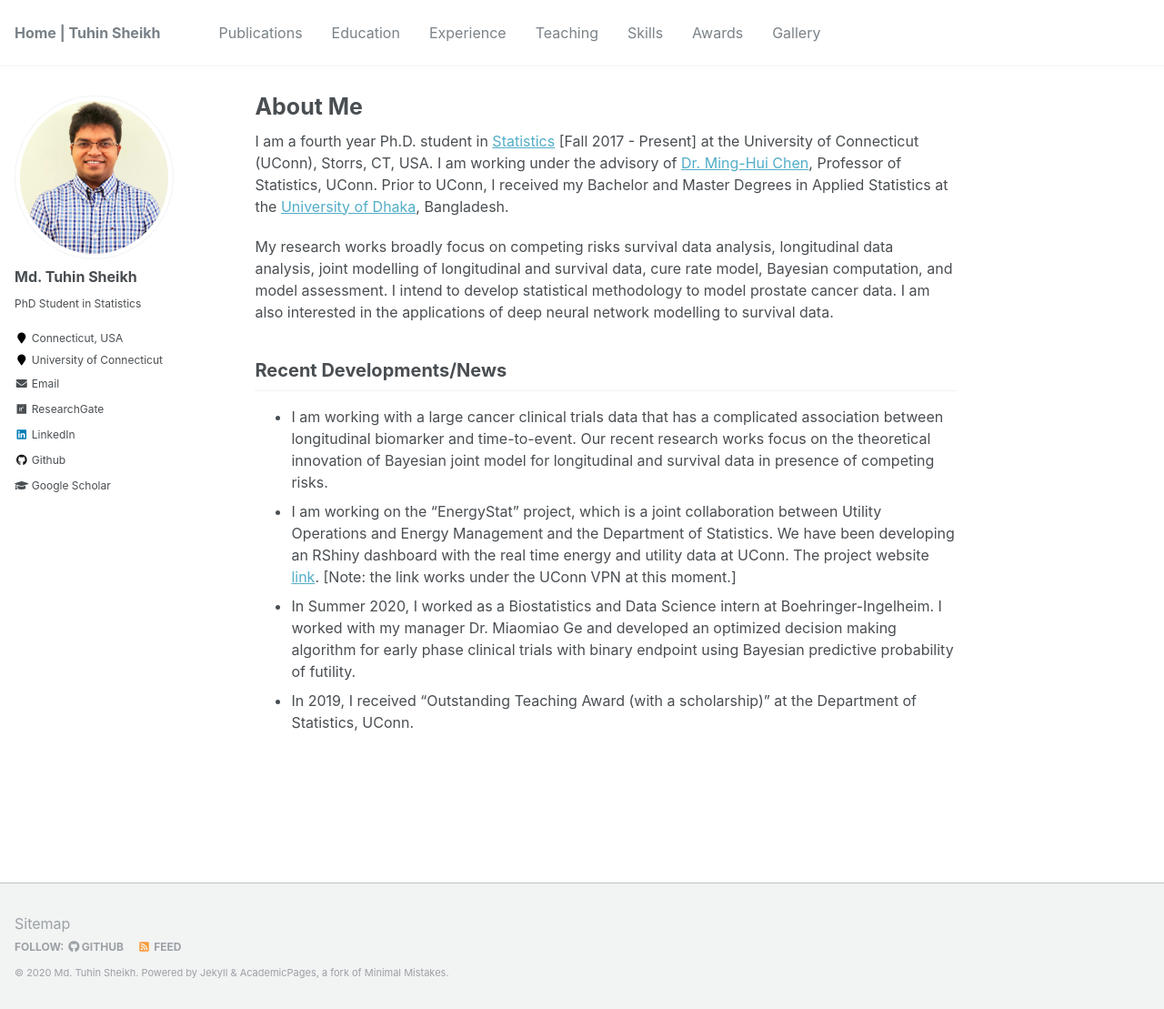
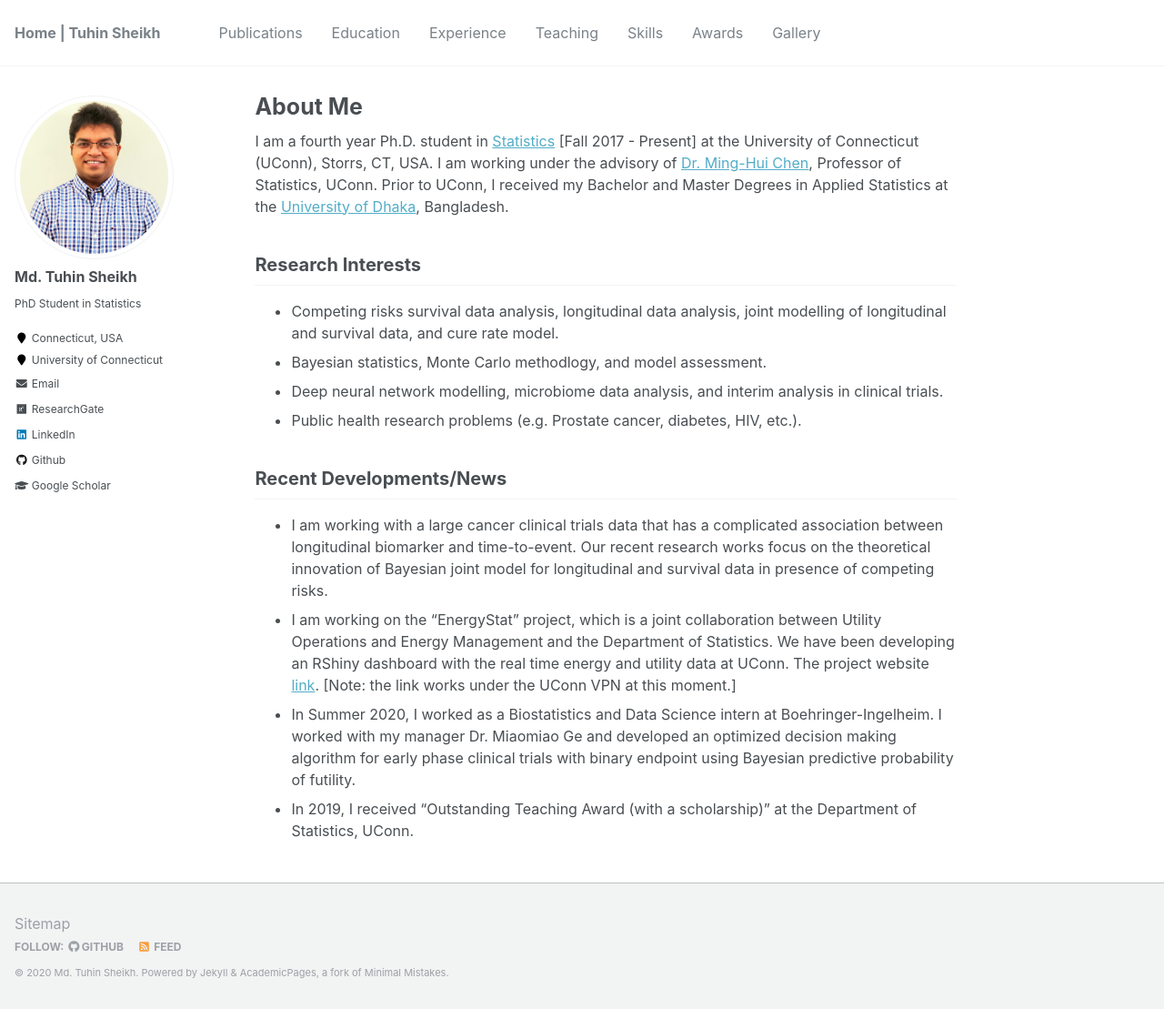
Before and after one commit to mdtuhinsheikh/mdtuhinsheikh.github.io, a Jekyll site: the page built from _pages/about.md, in a window 1280 px wide and 1109 px high. Shown: the whole window at 91% size. Built offline with Jekyll 4.4.1, drawn with Linux system fonts in a browser that asks for light colours.

Commit message:
Update about.md

```diff
--- a/_pages/about.md
+++ b/_pages/about.md
@@ -8,9 +8,15 @@ redirect_from:
   - /about.html
 ---
 I am a fourth year Ph.D. student in [Statistics](https://stat.uconn.edu/) [Fall 2017 - Present] at the University of Connecticut (UConn), Storrs, CT, USA. I am working under the advisory of [Dr. Ming-Hui Chen](http://merlot.stat.uconn.edu/~mhchen/), Professor of Statistics, UConn. Prior to UConn, I received my Bachelor and Master Degrees in Applied Statistics at the [University of Dhaka](https://www.isrt.ac.bd/people/tsheikh/), Bangladesh.
+<!---
+My research works broadly focus on competing risks survival data analysis, longitudinal data analysis, joint modelling of longitudinal and survival data, cure rate model, Bayesian computation, and model assessment. I intend to develop statistical methodology to model prostate cancer data. I am also interested in the applications of deep neural network modelling to survival data.
+-->
 
-My research works broadly focus on competing risks survival data analysis, longitudinal data analysis, joint modelling of longitudinal and survival data, cure rate model, Bayesian computation, and model assessment. I intend to develop statistical methodology to model prostate cancer data. I am also interested in the applications of deep neural network modelling to survival data.
-
+## Research Interests
+- Competing risks survival data analysis, longitudinal data analysis, joint modelling of longitudinal and survival data, and cure rate model.
+- Bayesian statistics, Monte Carlo methodlogy, and model assessment.
+- Deep neural network modelling, microbiome data analysis, and interim analysis in clinical trials.
+- Public health research problems (e.g. Prostate cancer, diabetes, HIV, etc.).
 
 ## Recent Developments/News
 * I am working with a large cancer clinical trials data that has a complicated association between longitudinal biomarker and time-to-event. Our recent research works focus on the theoretical innovation of Bayesian joint model for longitudinal and survival data in presence of competing risks.
```
